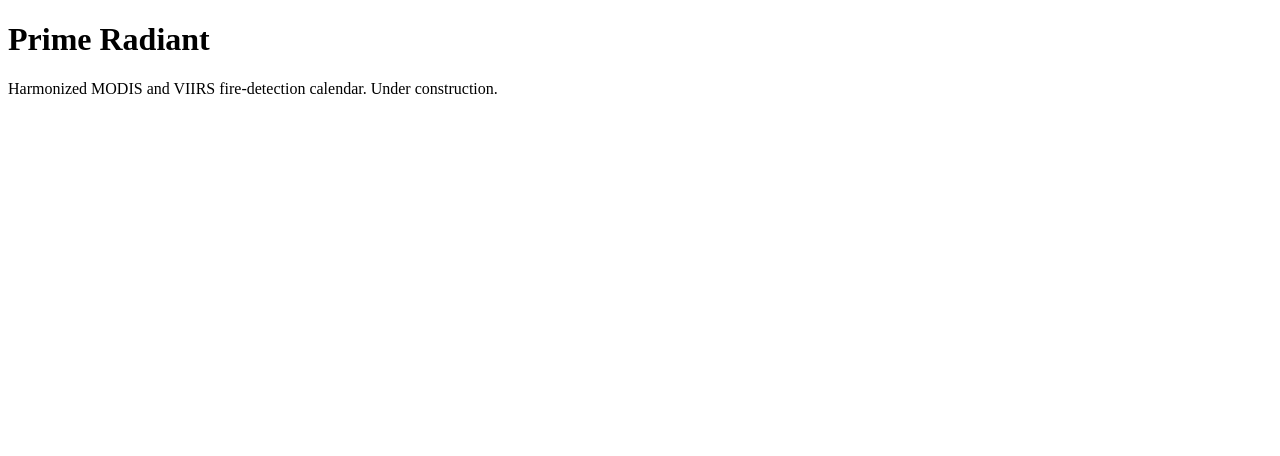
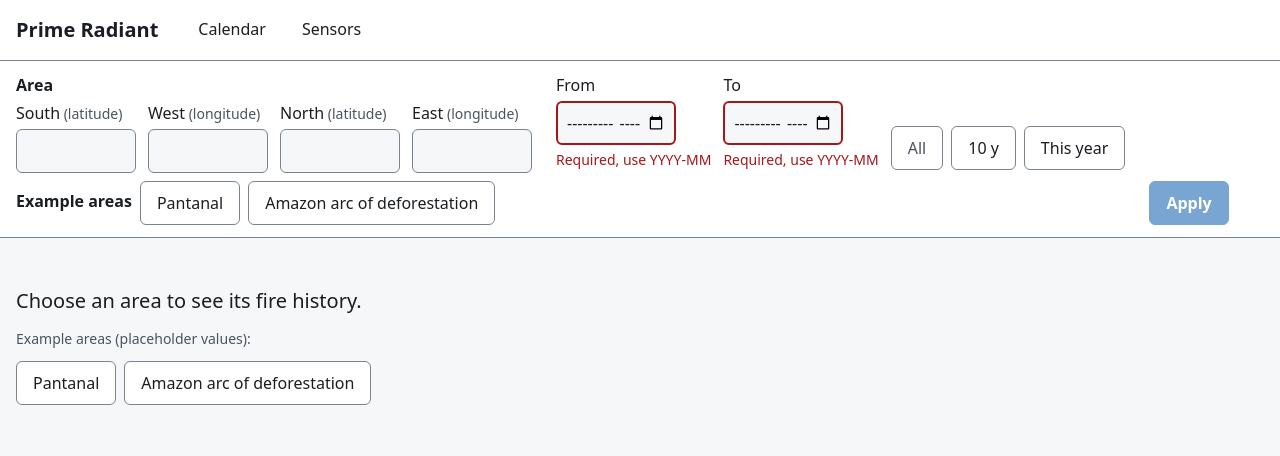
Before and after one commit to Guillhermm/prime-radiant, a website with bundled scripts: page web/index.html in a window 1280 px wide. Built offline with nearby package versions, Linux system fonts and the light colour scheme.

Commit message:
Add app shell, area form and date range (M1-G1, M1-G2, M1-G4)

```diff
--- a/web/index.html
+++ b/web/index.html
@@ -5,11 +5,12 @@
   <meta name="viewport" content="width=device-width, initial-scale=1">
   <title>Prime Radiant</title>
   <link rel="stylesheet" href="styles/tokens.css">
+  <link rel="stylesheet" href="styles/app.css">
+  <link rel="stylesheet" href="styles/components.css">
 </head>
 <body>
-  <main>
-    <h1>Prime Radiant</h1>
-    <p>Harmonized MODIS and VIIRS fire-detection calendar. Under construction.</p>
-  </main>
+  <div id="app"></div>
+  <noscript>Prime Radiant needs JavaScript to draw the fire calendar.</noscript>
+  <script type="module" src="src/main.js"></script>
 </body>
 </html>
--- /dev/null
+++ b/web/src/components/aoi-form.js
@@ -0,0 +1,94 @@
+import { validateBbox } from '../state.js';
+import { PRESETS } from '../presets.js';
+import { h } from './h.js';
+
+export const FIELDS = [
+  { key: 'south', label: 'South', hint: 'latitude' },
+  { key: 'west', label: 'West', hint: 'longitude' },
+  { key: 'north', label: 'North', hint: 'latitude' },
+  { key: 'east', label: 'East', hint: 'longitude' },
+];
+const NUM_RE = /^-?\d+([.,]\d+)?$/;
+const LIMITS = { south: 90, north: 90, west: 180, east: 180 };
+
+export const bboxToInputs = (bbox) => (bbox
+  ? { west: String(bbox[0]), south: String(bbox[1]), east: String(bbox[2]), north: String(bbox[3]) }
+  : { west: '', south: '', east: '', north: '' });
+
+// inputs: strings by key. Returns { bbox, errors } where errors maps a field key (or 'bbox' for
+// the combined rule) to a message; bbox is null unless everything is valid. A decimal comma is
+// accepted. Per-field problems win over the combined message from state.validateBbox.
+export const parseBboxInputs = (inputs, { maxAreaDeg2 = Infinity } = {}) => {
+  const errors = {};
+  const nums = {};
+  for (const { key } of FIELDS) {
+    const raw = String(inputs[key] ?? '').trim();
+    if (!raw) errors[key] = 'Required';
+    else if (!NUM_RE.test(raw)) errors[key] = 'Enter a number, for example -15.3';
+    else {
+      nums[key] = Number(raw.replace(',', '.'));
+      if (Math.abs(nums[key]) > LIMITS[key]) errors[key] = `Must be between -${LIMITS[key]} and ${LIMITS[key]}`;
+    }
+  }
+  if (Object.keys(errors).length) return { bbox: null, errors };
+  const bbox = [nums.west, nums.south, nums.east, nums.north];
+  const reason = validateBbox(bbox, { maxAreaDeg2 });
+  if (reason) return { bbox: null, errors: { bbox: reason } };
+  return { bbox, errors };
+};
+
+export const mountPresets = (container, { presets = PRESETS, onPick }) => {
+  const group = h('div', { class: 'chips', role: 'group', 'aria-label': 'Example areas' },
+    presets.map((p) => h('button', { type: 'button', class: 'chip', onclick: () => onPick(p) }, p.label)));
+  container.append(group);
+  return group;
+};
+
+export const mount = (container, { bbox = null, maxAreaDeg2 = Infinity, onChange = () => {}, onPreset = () => {} } = {}) => {
+  const initial = bboxToInputs(bbox);
+  const inputs = {};
+  const msgs = {};
+  const row = h('div', { class: 'aoi-fields' });
+  for (const { key, label, hint } of FIELDS) {
+    inputs[key] = h('input', { id: `aoi-${key}`, type: 'text', inputmode: 'decimal', autocomplete: 'off', value: initial[key], 'aria-describedby': `aoi-${key}-msg aoi-bbox-msg` });
+    msgs[key] = h('p', { class: 'field-msg', id: `aoi-${key}-msg` });
+    row.append(h('div', { class: 'field' }, h('label', { for: `aoi-${key}` }, label, h('span', { class: 'hint' }, ` (${hint})`)), inputs[key], msgs[key]));
+  }
+  const bboxMsg = h('p', { class: 'field-msg', id: 'aoi-bbox-msg' });
+
+  const refresh = () => {
+    const values = Object.fromEntries(FIELDS.map(({ key }) => [key, inputs[key].value]));
+    const touched = FIELDS.some(({ key }) => values[key].trim());
+    const { bbox: parsed, errors } = parseBboxInputs(values, { maxAreaDeg2 });
+    // An untouched form is "incomplete", not "wrong": no messages until the user types.
+    for (const { key } of FIELDS) {
+      msgs[key].textContent = touched ? errors[key] ?? '' : '';
+      if (touched && errors[key]) inputs[key].setAttribute('aria-invalid', 'true');
+      else inputs[key].removeAttribute('aria-invalid');
+    }
+    bboxMsg.textContent = touched ? errors.bbox ?? '' : '';
+    onChange({ bbox: parsed, errors, valid: parsed !== null });
+  };
+  for (const { key } of FIELDS) inputs[key].addEventListener('input', refresh);
+
+  const presetBox = h('div', { class: 'presets' }, h('span', { class: 'label' }, 'Example areas'));
+  mountPresets(presetBox, {
+    onPick: (p) => {
+      const v = bboxToInputs(p.bbox);
+      for (const { key } of FIELDS) inputs[key].value = v[key];
+      refresh();
+      onPreset(p);
+    },
+  });
+
+  container.append(h('fieldset', { class: 'aoi' }, h('legend', {}, 'Area'), row, bboxMsg, presetBox));
+  refresh();
+  return {
+    set(b) {
+      const v = bboxToInputs(b);
+      for (const { key } of FIELDS) inputs[key].value = v[key];
+      refresh();
+    },
+    focus: () => inputs.south.focus(),
+  };
+};
--- /dev/null
+++ b/web/src/components/app-shell.js
@@ -0,0 +1,92 @@
+import { enabledViews } from '../views.js';
+import { h } from './h.js';
+
+export const tabsModel = (views, activeId) => enabledViews(views)
+  .map((v) => ({ id: v.id, label: v.label, selected: v.id === activeId }));
+
+// Index of the tab to focus after a key, or null when the key is not a tab key.
+export const nextTabIndex = (key, index, count) => {
+  if (count <= 0) return null;
+  if (key === 'ArrowRight') return (index + 1) % count;
+  if (key === 'ArrowLeft') return (index - 1 + count) % count;
+  if (key === 'Home') return 0;
+  if (key === 'End') return count - 1;
+  return null;
+};
+
+export const viewTitle = (views, activeId) => {
+  const v = enabledViews(views).find((x) => x.id === activeId);
+  return v ? `${v.label} - Prime Radiant` : 'Prime Radiant';
+};
+
+// Builds the page frame and returns the named slots other components mount into.
+export const mount = (container, { views, activeView, onView }) => {
+  const tabs = tabsModel(views, activeView);
+  const tabEls = tabs.map((t) => h('button', {
+    type: 'button', role: 'tab', id: `tab-${t.id}`, 'aria-controls': 'main-view', 'data-view': t.id, class: 'tab',
+  }, t.label));
+  const tablist = h('div', { class: 'tabs', role: 'tablist', 'aria-label': 'Views' }, tabEls);
+  tablist.addEventListener('click', (e) => {
+    const b = e.target.closest('[role=tab]');
+    if (b) onView(b.dataset.view);
+  });
+  tablist.addEventListener('keydown', (e) => {
+    const i = tabEls.indexOf(document.activeElement);
+    const n = nextTabIndex(e.key, i, tabEls.length);
+    if (n === null || i < 0) return;
+    e.preventDefault();
+    tabEls[n].focus();
+    onView(tabEls[n].dataset.view);
+  });
+
+  const select = h('select', { id: 'view-select', onchange: (e) => onView(e.target.value) },
+    tabs.map((t) => h('option', { value: t.id }, t.label)));
+  const selectWrap = h('div', { class: 'view-select' }, h('label', { for: 'view-select' }, 'View'), select);
+
+  const slot = (name, tag = 'div', attrs = {}) => h(tag, { 'data-slot': name, ...attrs });
+  const slots = {
+    method: slot('method', 'span'),
+    export: slot('export', 'span'),
+    query: slot('query', 'section', { class: 'query-bar', 'aria-label': 'Query bar' }),
+    caveat: slot('caveat', 'section', { class: 'caveat', 'aria-label': 'Caveats' }),
+    empty: slot('empty', 'div', { class: 'empty' }),
+    kpi: slot('kpi'),
+    calendar: slot('calendar'),
+    legend: slot('legend'),
+    table: slot('table'),
+    sensors: slot('sensors'),
+    detail: slot('detail', 'aside', { class: 'detail', 'aria-label': 'Cell detail' }),
+    drawer: slot('drawer'),
+    map: slot('map'),
+  };
+  const calendarGroup = h('div', { class: 'view-calendar', 'data-for': 'calendar' }, slots.kpi, slots.calendar, slots.legend, slots.table);
+  const sensorsGroup = h('div', { class: 'view-sensors', 'data-for': 'sensors' }, slots.sensors);
+  const main = h('main', { id: 'main-view', role: 'tabpanel', tabindex: '-1' }, slots.empty, calendarGroup, sensorsGroup);
+
+  container.append(
+    h('a', { class: 'skip-link', href: '#main-view' }, 'Skip to main view'),
+    h('header', { class: 'topbar' },
+      h('h1', {}, 'Prime Radiant'), tablist, selectWrap,
+      h('div', { class: 'topbar-actions' }, slots.method, slots.export)),
+    slots.query, slots.map, slots.caveat,
+    h('div', { class: 'content' }, main, slots.detail),
+    slots.drawer);
+
+  return {
+    slots,
+    // hasArea=false shows the empty state and hides the data groups.
+    update({ view, hasArea }) {
+      tabEls.forEach((el) => {
+        const on = el.dataset.view === view;
+        el.setAttribute('aria-selected', String(on));
+        el.tabIndex = on ? 0 : -1;
+      });
+      select.value = view;
+      main.setAttribute('aria-labelledby', `tab-${view}`);
+      slots.empty.hidden = hasArea;
+      calendarGroup.hidden = !hasArea || view !== 'calendar';
+      sensorsGroup.hidden = !hasArea || view !== 'sensors';
+      document.title = viewTitle(views, view);
+    },
+  };
+};
--- /dev/null
+++ b/web/src/components/date-range.js
@@ -0,0 +1,97 @@
+import { h } from './h.js';
+
+const MONTH_RE = /^\d{4}-(0[1-9]|1[0-2])$/;
+
+export const PRESET_IDS = [
+  { id: 'all', label: 'All' },
+  { id: '10y', label: '10 y' },
+  { id: 'year', label: 'This year' },
+];
+
+const toIndex = (m) => Number(m.slice(0, 4)) * 12 + Number(m.slice(5, 7)) - 1;
+const fromIndex = (i) => `${String(Math.floor(i / 12)).padStart(4, '0')}-${String((i % 12) + 1).padStart(2, '0')}`;
+const clamp = (m, span) => (span ? (m < span.from ? span.from : m > span.to ? span.to : m) : m);
+
+// Span {from, to} from a manifest: earliest sensor coverage start to the last month with data.
+export const spanFromManifest = (m) => {
+  const starts = Object.values(m?.coverage ?? {}).map((c) => c?.[0]).filter(Boolean).sort();
+  return starts.length && m.last_month ? { from: starts[0], to: m.last_month } : null;
+};
+
+export const currentMonth = (now = new Date()) => `${now.getUTCFullYear()}-${String(now.getUTCMonth() + 1).padStart(2, '0')}`;
+
+// Returns { from, to } or null when the preset is unavailable (All without a span).
+// All = the whole span. 10 y = the 120 months ending at the last available month.
+// This year = the calendar year of min(now, span.to), clamped to the span.
+export const presetRange = (id, span, now = new Date()) => {
+  if (id === 'all') return span ? { from: span.from, to: span.to } : null;
+  const end = span ? clamp(currentMonth(now), span) : currentMonth(now);
+  if (id === '10y') return { from: clamp(fromIndex(toIndex(end) - 119), span), to: end };
+  if (id === 'year') {
+    const y = end.slice(0, 4);
+    return { from: clamp(`${y}-01`, span), to: clamp(`${y}-12`, span) };
+  }
+  return null;
+};
+
+// Returns { from, to } with a message or null per field.
+export const validateRange = (from, to, span = null) => {
+  const out = { from: null, to: null };
+  const check = (v, key) => {
+    if (!v) out[key] = 'Required, use YYYY-MM';
+    else if (!MONTH_RE.test(v)) out[key] = 'Use YYYY-MM';
+    else if (span && (v < span.from || v > span.to)) out[key] = `Available span is ${span.from} to ${span.to}`;
+  };
+  check(from, 'from');
+  check(to, 'to');
+  if (!out.from && !out.to && from > to) {
+    out.from = 'From must not be after To';
+    out.to = 'To must not be before From';
+  }
+  return out;
+};
+
+export const mount = (container, { span = null, from = '', to = '', onChange = () => {}, now = () => new Date() } = {}) => {
+  const msg = {
+    from: h('p', { class: 'field-msg', id: 'date-from-msg' }),
+    to: h('p', { class: 'field-msg', id: 'date-to-msg' }),
+  };
+  const input = (id, label, value) => h('div', { class: 'field' },
+    h('label', { for: id }, label),
+    h('input', { id, type: 'month', value, min: span?.from, max: span?.to, placeholder: 'YYYY-MM', 'aria-describedby': `${id}-msg` }));
+  const fromWrap = input('date-from', 'From', from);
+  const toWrap = input('date-to', 'To', to);
+  const fromIn = fromWrap.querySelector('input');
+  const toIn = toWrap.querySelector('input');
+  fromWrap.append(msg.from);
+  toWrap.append(msg.to);
+
+  const refresh = () => {
+    const errors = validateRange(fromIn.value, toIn.value, span);
+    for (const k of ['from', 'to']) {
+      const el = k === 'from' ? fromIn : toIn;
+      msg[k].textContent = errors[k] ?? '';
+      if (errors[k]) el.setAttribute('aria-invalid', 'true');
+      else el.removeAttribute('aria-invalid');
+    }
+    onChange({ from: fromIn.value, to: toIn.value, errors, valid: !errors.from && !errors.to });
+  };
+  fromIn.addEventListener('input', refresh);
+  toIn.addEventListener('input', refresh);
+
+  const presets = h('div', { class: 'chips', role: 'group', 'aria-label': 'Date presets' },
+    PRESET_IDS.map(({ id, label }) => {
+      const r = presetRange(id, span, now());
+      return h('button', {
+        type: 'button', class: 'chip', disabled: !r,
+        onclick: () => { fromIn.value = r.from; toIn.value = r.to; refresh(); },
+      }, label);
+    }));
+
+  container.append(h('div', { class: 'date-range' }, fromWrap, toWrap, presets));
+  refresh();
+  return {
+    set: (f, t) => { fromIn.value = f ?? ''; toIn.value = t ?? ''; refresh(); },
+    get: () => ({ from: fromIn.value, to: toIn.value }),
+  };
+};
--- /dev/null
+++ b/web/src/components/h.js
@@ -0,0 +1,19 @@
+// Tiny DOM builder. Text always goes through textContent or text nodes, never innerHTML.
+// A function under an `on*` key becomes a listener: as an attribute it would be stringified
+// into an inline handler, which does nothing useful and which the CSP blocks.
+export const h = (tag, attrs = {}, ...children) => {
+  const node = document.createElement(tag);
+  for (const [key, value] of Object.entries(attrs)) {
+    if (value === null || value === undefined || value === false) continue;
+    if (typeof value === 'function' && key.startsWith('on')) node.addEventListener(key.slice(2), value);
+    else if (typeof value === 'function') throw new TypeError(`h: function given for attribute "${key}"`);
+    else if (key === 'class') node.className = value;
+    else if (key === 'text') node.textContent = value;
+    else node.setAttribute(key, value === true ? '' : String(value));
+  }
+  for (const child of children.flat()) {
+    if (child === null || child === undefined || child === false) continue;
+    node.append(child);
+  }
+  return node;
+};
--- /dev/null
+++ b/web/src/components/query-bar.js
@@ -0,0 +1,59 @@
+import { isEnabledView } from '../views.js';
+import { LAYERS } from '../state.js';
+import { h } from './h.js';
+import * as aoiForm from './aoi-form.js';
+import * as dateRange from './date-range.js';
+
+// The draft is what the user typed; Apply is the only thing that commits it to the store.
+export const canApply = (aoi, dates) => Boolean(aoi?.valid && dates?.valid);
+
+// Patch for store.set, or null when the draft is not applicable.
+export const applyPatch = (aoi, dates) => (canApply(aoi, dates)
+  ? { bbox: aoi.bbox, from: dates.from, to: dates.to }
+  : null);
+
+export const LAYER_LABELS = { counts: 'Counts', anomaly: 'vs median' };
+
+// The layer switch exists only once the Anomalies view is enabled (slot C).
+export const layerChoices = (views) => (isEnabledView('anomalies', views)
+  ? LAYERS.map((id) => ({ id, label: LAYER_LABELS[id] }))
+  : []);
+
+export const mount = (container, { store, views, span = null, maxAreaDeg2 = Infinity, now } = {}) => {
+  let aoi = { valid: false };
+  let dates = { valid: false };
+  const apply = h('button', { type: 'button', class: 'btn-primary', disabled: true }, 'Apply');
+  const sync = () => { apply.disabled = !canApply(aoi, dates); };
+
+  const aoiBox = h('div');
+  const dateBox = h('div');
+  const s = store.get();
+  const aoiCtl = aoiForm.mount(aoiBox, { bbox: s.bbox, maxAreaDeg2, onChange: (v) => { aoi = v; sync(); } });
+  const dateCtl = dateRange.mount(dateBox, { span, from: s.from ?? '', to: s.to ?? '', now, onChange: (v) => { dates = v; sync(); } });
+
+  const commit = () => {
+    const patch = applyPatch(aoi, dates);
+    if (patch) store.set(patch);
+  };
+  apply.addEventListener('click', commit);
+
+  const choices = layerChoices(views);
+  const layerBox = choices.length
+    ? h('fieldset', { class: 'layer' }, h('legend', {}, 'Layer'),
+      choices.map((c) => h('label', {},
+        h('input', { type: 'radio', name: 'layer', value: c.id, checked: store.get().layer === c.id, onchange: () => store.set({ layer: c.id }) }), c.label)))
+    : null;
+
+  const form = h('form', { class: 'query-form', 'aria-label': 'Query' }, aoiBox, dateBox, layerBox, h('div', { class: 'actions' }, apply));
+  form.addEventListener('submit', (e) => { e.preventDefault(); commit(); });
+  container.append(form);
+
+  // Store changes from the hash or from presets in the empty state refill the form.
+  // Only when the committed values change: a view switch must not wipe an unapplied draft.
+  let last = store.get();
+  store.subscribe((st) => {
+    if (st.bbox !== last.bbox || st.from !== last.from || st.to !== last.to) { aoiCtl.set(st.bbox); dateCtl.set(st.from, st.to); }
+    last = st;
+  });
+  return { aoi: aoiCtl, dates: dateCtl };
+};
--- /dev/null
+++ b/web/src/main.js
@@ -0,0 +1,85 @@
+import { VIEWS } from './views.js';
+import { createStore, parseHash, serializeHash } from './state.js';
+import { findPreset } from './presets.js';
+import * as appShell from './components/app-shell.js';
+import * as queryBar from './components/query-bar.js';
+import { mountPresets } from './components/aoi-form.js';
+import { spanFromManifest } from './components/date-range.js';
+import { h } from './components/h.js';
+import * as legend from './components/legend.js';
+import * as exportMenu from './components/export-menu.js';
+
+// Mount slots. Each is a no-op until its owner replaces it (task in the comment). They all
+// receive the slot element and { store, slots }, and may return nothing.
+const noop = () => {};
+export const MOUNTS = {
+  method: noop, // M1-G9: Method button
+  // The CSV item reports "nothing to export" until M1-G5 provides the series on screen.
+  export: (el) => exportMenu.mount(el, { getSeries: () => null, getLink: () => location.href }),
+  caveat: noop, // M1-G9: caveat strip
+  kpi: noop, // M1-G8 built; mounts once M1-G5 loads the cells
+  calendar: noop, // M1-G6 built; mounts once M1-G5 loads the cells
+  legend: (el) => legend.mount(el),
+  table: noop, // M1-G10: the calendar's own table toggle uses data-table
+  detail: noop, // M1-G6: cell detail panel / bottom sheet
+  drawer: noop, // M1-G9: Method drawer
+  map: noop, // M1-G3: map picker
+  sensors: noop, // M1-K10: Sensors view
+};
+
+const loadSpan = async (fixtures) => {
+  try {
+    const res = await fetch(fixtures ? '../fixtures/manifest.json' : '../data/manifest.json');
+    return res.ok ? spanFromManifest(await res.json()) : null;
+  } catch {
+    return null;
+  }
+};
+
+export const start = async (root = document.getElementById('app')) => {
+  const fixtures = new URLSearchParams(location.search).get('fixtures') === '1';
+  const span = await loadSpan(fixtures);
+  const { state, errors } = parseHash(location.hash, { span });
+  const store = createStore(state);
+
+  const shell = appShell.mount(root, {
+    views: VIEWS,
+    activeView: state.view,
+    onView: (view) => store.set({ view }),
+  });
+  const { slots } = shell;
+
+  const status = h('p', { class: 'status', role: 'status' });
+  slots.query.append(status);
+  const showErrors = (list) => {
+    status.textContent = list.length ? `Ignored from the link: ${list.map((e) => `${e.field} (${e.reason})`).join('; ')}` : '';
+  };
+  showErrors(errors);
+  queryBar.mount(slots.query, { store, views: VIEWS, span });
+
+  slots.empty.append(
+    h('p', {}, 'Choose an area to see its fire history.'),
+    h('p', { class: 'hint' }, 'Example areas (placeholder values):'));
+  mountPresets(slots.empty, {
+    onPick: (p) => store.set({ bbox: findPreset(p.id).bbox, from: store.get().from ?? span?.from ?? null, to: store.get().to ?? span?.to ?? null }),
+  });
+
+  for (const [name, mountFn] of Object.entries(MOUNTS)) mountFn(slots[name], { store, slots, span });
+
+  const render = (s) => shell.update({ view: s.view, hasArea: s.bbox !== null });
+  store.subscribe((s) => {
+    const next = serializeHash(s);
+    if (location.hash !== next) location.hash = next;
+    render(s);
+  });
+  window.addEventListener('hashchange', () => {
+    const parsed = parseHash(location.hash, { span });
+    showErrors(parsed.errors);
+    store.set(parsed.state);
+  });
+  if (!location.hash) history.replaceState(null, '', serializeHash(state));
+  render(state);
+  return store;
+};
+
+if (typeof document !== 'undefined' && document.getElementById('app')) start();
--- /dev/null
+++ b/web/src/presets.js
@@ -0,0 +1,8 @@
+// Demo areas. PLACEHOLDER values: the real demo AOIs are fixed at decision H3, when the
+// archive spike shows where the data is rich. bbox is [west, south, east, north].
+export const PRESETS = [
+  { id: 'pantanal', label: 'Pantanal', bbox: [-58.2, -20.1, -55.0, -15.3], placeholder: true },
+  { id: 'amazon-arc', label: 'Amazon arc of deforestation', bbox: [-62.0, -12.0, -50.0, -5.0], placeholder: true },
+];
+
+export const findPreset = (id, presets = PRESETS) => presets.find((p) => p.id === id) ?? null;
--- /dev/null
+++ b/web/styles/app.css
@@ -0,0 +1,84 @@
+*, *::before, *::after { box-sizing: border-box; }
+html { font-size: 100%; }
+body {
+  margin: 0; background: var(--color-bg); color: var(--color-text);
+  font: var(--text-base) / 1.5 var(--font-sans);
+}
+[hidden] { display: none !important; }
+button, input, select { font: inherit; color: inherit; }
+:focus-visible {
+  outline: var(--focus-width) solid var(--color-focus); outline-offset: var(--focus-offset);
+  box-shadow: 0 0 0 calc(var(--focus-width) + var(--focus-offset)) var(--color-focus-halo);
+}
+@media (prefers-reduced-motion: reduce) {
+  *, *::before, *::after { animation: none !important; transition: none !important; scroll-behavior: auto !important; }
+}
+
+.skip-link { position: absolute; left: var(--space-2); top: -4rem; background: var(--color-surface); padding: var(--space-2) var(--space-3); z-index: 10; }
+.skip-link:focus { top: var(--space-2); }
+
+.topbar {
+  display: flex; flex-wrap: wrap; align-items: center; gap: var(--space-3) var(--space-6);
+  padding: var(--space-2) var(--space-4); background: var(--color-surface); border-bottom: 1px solid var(--color-border);
+}
+.topbar h1 { margin: 0; font-size: var(--text-lg); }
+.topbar-actions { margin-left: auto; display: flex; gap: var(--space-2); }
+.tabs { display: flex; gap: var(--space-1); }
+.tab {
+  min-height: var(--target-min); padding: 0 var(--space-4); background: none; cursor: pointer;
+  border: 0; border-bottom: 0.1875rem solid transparent;
+}
+.tab[aria-selected="true"] { border-bottom-color: var(--color-accent); font-weight: 600; }
+.view-select { display: none; align-items: center; gap: var(--space-2); }
+.view-select select { min-height: var(--target-min); background: var(--color-surface); border: 1px solid var(--color-border); border-radius: var(--radius); padding: 0 var(--space-2); }
+
+.query-bar { padding: var(--space-3) var(--space-4); background: var(--color-surface); border-bottom: 1px solid var(--color-border); }
+.query-form { display: flex; flex-wrap: wrap; gap: var(--space-3) var(--space-6); align-items: flex-start; }
+.query-form fieldset { border: 0; margin: 0; padding: 0; min-width: 0; }
+.query-form legend, .presets .label { font-weight: 600; padding: 0; margin-bottom: var(--space-1); }
+.aoi-fields, .date-range { display: flex; flex-wrap: wrap; gap: var(--space-3); }
+.field { display: flex; flex-direction: column; gap: var(--space-1); }
+.field input {
+  width: 7.5rem; min-height: var(--target-min); padding: 0 var(--space-2);
+  background: var(--color-bg); border: 1px solid var(--color-border); border-radius: var(--radius);
+}
+.field input[aria-invalid="true"] { border-color: var(--color-error); border-width: 2px; }
+.hint { color: var(--color-text-muted); font-size: var(--text-sm); }
+.field-msg { margin: 0; min-height: 0; max-width: 12rem; color: var(--color-error); font-size: var(--text-sm); }
+.field-msg:empty { display: none; }
+#aoi-bbox-msg { max-width: none; flex-basis: 100%; }
+.presets { display: flex; flex-wrap: wrap; align-items: center; gap: var(--space-2); margin-top: var(--space-2); }
+.chips { display: flex; flex-wrap: wrap; gap: var(--space-2); align-items: flex-end; }
+.chip, .btn-primary {
+  min-height: var(--target-min); padding: 0 var(--space-4); border-radius: var(--radius); cursor: pointer;
+  border: 1px solid var(--color-border); background: var(--color-surface);
+}
+.chip:disabled { cursor: not-allowed; color: var(--color-text-muted); }
+.btn-primary { background: var(--color-accent); color: var(--color-accent-text); border-color: var(--color-accent); font-weight: 600; }
+.btn-primary:disabled { opacity: 0.55; cursor: not-allowed; }
+.actions { align-self: flex-end; }
+.status { margin: var(--space-2) 0 0; color: var(--color-text-muted); font-size: var(--text-sm); }
+.status:empty { display: none; }
+
+.caveat:empty { display: none; }
+.caveat { padding: var(--space-2) var(--space-4); background: var(--color-caveat-bg); color: var(--color-caveat-text); border-bottom: 1px solid var(--color-caveat-border); }
+
+.content { display: grid; grid-template-columns: minmax(0, 1fr) auto; gap: var(--space-4); padding: var(--space-4); align-items: start; }
+.content:has(.detail:empty) { grid-template-columns: minmax(0, 1fr); }
+.detail:empty { display: none; }
+.empty { padding: var(--space-8) 0; }
+.empty p { margin: 0 0 var(--space-3); font-size: var(--text-lg); }
+.empty p.hint { font-size: var(--text-sm); }
+#main-view:focus { outline: none; }
+
+@media (max-width: 40rem) {
+  .tabs { display: none; }
+  .view-select { display: flex; }
+  .topbar { gap: var(--space-2) var(--space-3); }
+  .content { grid-template-columns: minmax(0, 1fr); padding: var(--space-3); }
+  .field { flex: 1 1 8rem; }
+  .field input { width: 100%; }
+  .field-msg { max-width: none; }
+  .btn-primary { width: 100%; }
+  .actions { align-self: stretch; flex-basis: 100%; }
+}
```
Also changed, not shown: web/src/components/h.test.js (added, +36 -0 lines).
